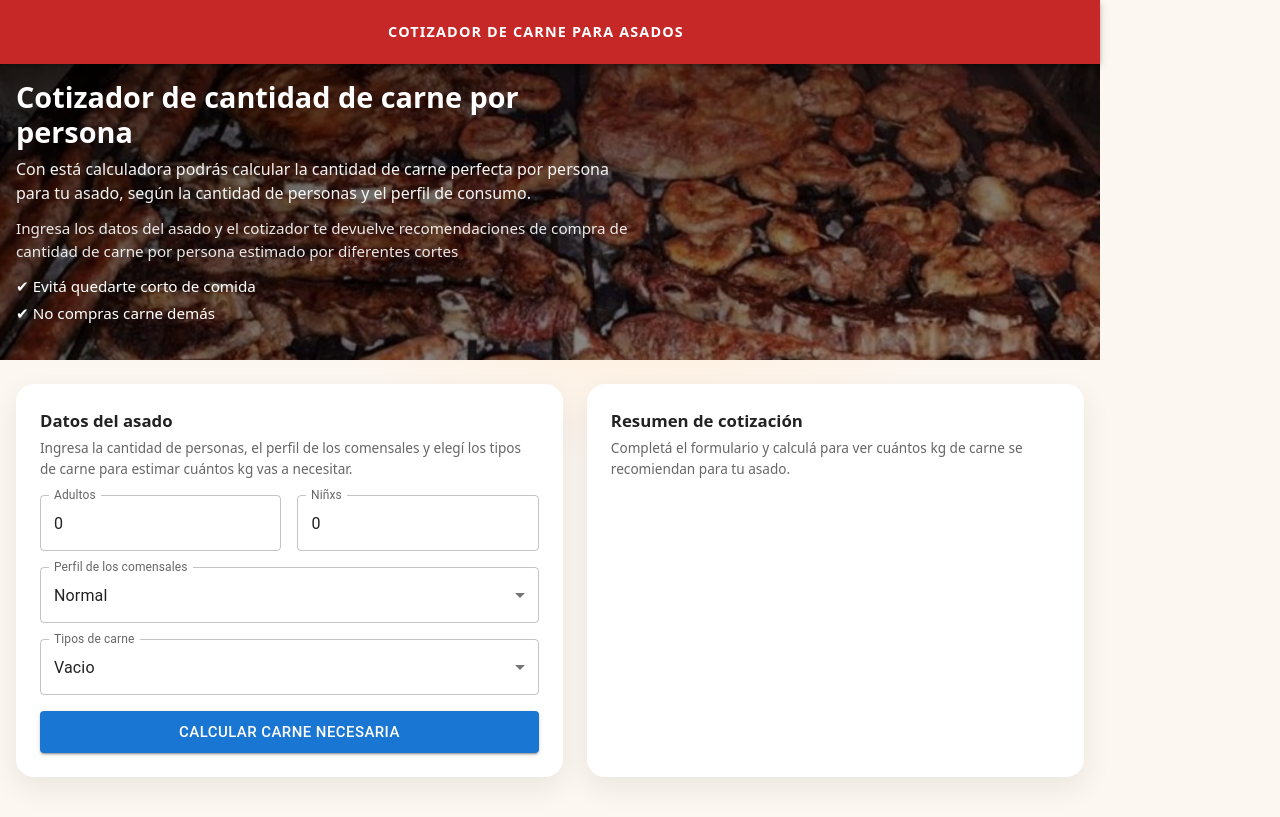
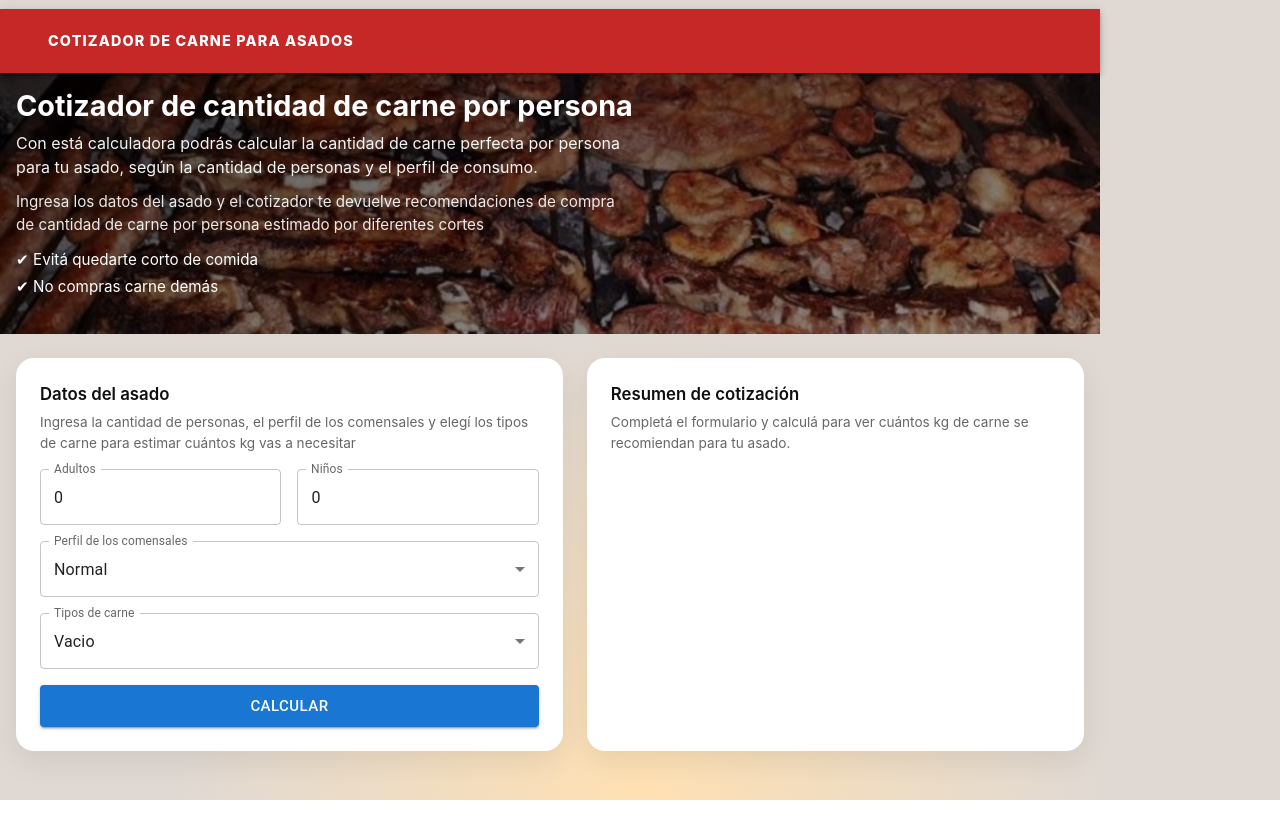
Before and after one commit to agusdinax/untref-cotizador, a React (Vite) app: page / in a window 1280 px wide. Built offline with nearby package versions, Linux system fonts and the light colour scheme; some icons are missing; the HTML template or start-up script is replaced by a standard one.

Commit message:
-avances

```diff
--- a/src/App.jsx
+++ b/src/App.jsx
@@ -83,7 +83,7 @@ const App = () => {
               <h2 className="card-title">Datos del asado</h2>
               <p className="card-subtitle">
                 Ingresa la cantidad de personas, el perfil de los comensales y
-                elegí los tipos de carne para estimar cuántos kg vas a necesitar.
+                elegí los tipos de carne para estimar cuántos kg vas a necesitar
               </p>
               <FormularioAsado
                 datos={datosEntrada}
--- a/src/components/FormularioAsado.jsx
+++ b/src/components/FormularioAsado.jsx
@@ -82,7 +82,7 @@ const FormularioAsado = ({ datos, onCalcular }) => {
             helperText={errores.adultos}
           />
           <TextField
-            label="Niñxs"
+            label="Niños"
             type="number"
             fullWidth
             value={form.ninos}
@@ -137,7 +137,7 @@ const FormularioAsado = ({ datos, onCalcular }) => {
         </FormControl>
 
         <Button type="submit" variant="contained" size="large">
-          Calcular carne necesaria
+          Calcular
         </Button>
       </Stack>
     </form>
--- a/src/components/ResumenCotizacion.jsx
+++ b/src/components/ResumenCotizacion.jsx
@@ -45,7 +45,7 @@ const ResumenCotizacion = ({ datos, resultado }) => {
 
       <div className="resumen-info">
         <p>
-          Personas adultas: <strong>{datos.adultos}</strong> · Niñxs:{" "}
+          Personas adultas: <strong>{datos.adultos}</strong> || Niños:{" "}
           <strong>{datos.ninos}</strong> (equivalente aprox:{" "}
           <strong>{totalPersonasEq.toFixed(1)} personas</strong>)
         </p>
@@ -54,7 +54,7 @@ const ResumenCotizacion = ({ datos, resultado }) => {
           <strong>{totalKg.toFixed(2)} kg</strong>
         </p>
         <p>
-          Carne por persona equivalente:{" "}
+          Cantidad de carne por persona:{" "}
           <strong>{kgPorPersona.toFixed(2)} kg</strong>
         </p>
       </div>
@@ -88,7 +88,7 @@ const ResumenCotizacion = ({ datos, resultado }) => {
       </table>
 
       <p className="resumen-footnote">
-        * Los valores son estimados y suponen un asado típico argentino con
+        * Los valores son estimados y suponen un asado típico con
         ensaladas y acompañamientos.
       </p>
     </div>
--- a/src/styles/styles.css
+++ b/src/styles/styles.css
@@ -1,8 +1,8 @@
 :root {
   --color-principal: #c62828;
   --color-secundario: #ffb300;
-  --color-fondo: #fdf7f2;
-  --color-texto: #222222;
+  --color-fondo: #e0d9d3;
+  --color-texto: #0f0f0f;
   --sombra-suave: 0 10px 30px rgba(0, 0, 0, 0.08);
   --radio-base: 18px;
 }
@@ -15,30 +15,15 @@
 
 body {
   margin: 0;
-  font-family: system-ui, -apple-system, BlinkMacSystemFont, "Segoe UI", sans-serif;
-  background: radial-gradient(circle at top, #ffe0b2 0, var(--color-fondo) 45%);
+  font-family:-apple-system, BlinkMacSystemFont, "Segoe UI", sans-serif;
+  background: radial-gradient(circle at bottom, #ffe0b2 0, var(--color-fondo) 45%);
   color: var(--color-texto);
 }
-
-#root {
-  min-height: 100vh;
-}
-
-/* NAVBAR */
 
 .navbar {
   background-color: var(--color-principal) !important;
   color: white;
   box-shadow: 0 2px 8px rgba(0, 0, 0, 0.15);
-}
-
-.navbar-inner {
-  max-width: 1100px;
-  margin: 0 auto;
-  padding: 0.6rem 1rem;
-  display: flex;
-  align-items: center;
-  gap: 0.75rem;
 }
 
 .navbar-icon {
@@ -55,15 +40,11 @@ body {
   flex: 1;
 }
 
-/* CONTENIDO PRINCIPAL */
-
 .app-container {
   max-width: 1100px;
   margin: 0 auto;
   padding: 1.5rem 1rem 2.5rem;
 }
-
-/* Layout responsive: formulario + resumen */
 
 .layout-dos-columnas {
   display: grid;
@@ -76,8 +57,6 @@ body {
     grid-template-columns: minmax(0, 1.1fr) minmax(0, 1fr);
   }
 }
-
-/* Tarjetas */
 
 .card {
   background-color: white;
@@ -98,18 +77,14 @@ body {
   color: #666;
 }
 
-/* Badge perfil */
-
 .badge-perfil {
   border-radius: 999px;
   padding: 0.15rem 0.75rem;
-  font-size: 0.75rem !important;
-  font-weight: 600 !important;
+  font-size: 0.75rem;
+  font-weight: 600;
   background-color: rgba(198, 40, 40, 0.06);
   color: var(--color-principal);
 }
-
-/* Resumen */
 
 .resumen-header {
   display: flex;
@@ -142,8 +117,6 @@ body {
   font-size: 0.75rem;
   color: #777;
 }
-
-/* Tabla pequeña del resumen */
 
 .tabla-resumen {
   width: 100%;
@@ -187,7 +160,7 @@ body {
       rgba(0, 0, 0, 0.65),
       rgba(0, 0, 0, 0.4)
     ),
-    url("/public/asado-argentino.jpg");
+    url("/asado-argentino.jpg");
   background-size: cover;
   background-position: center;
   background-repeat: no-repeat;
```
